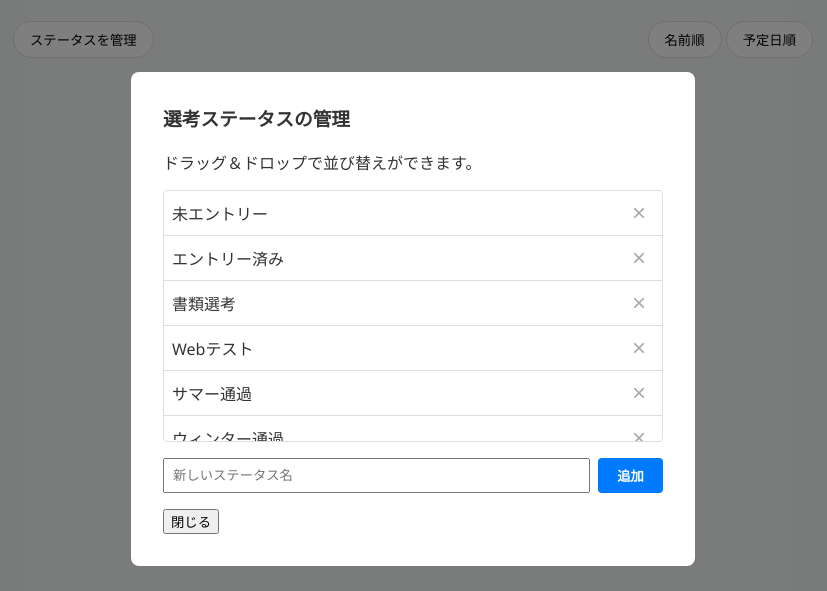
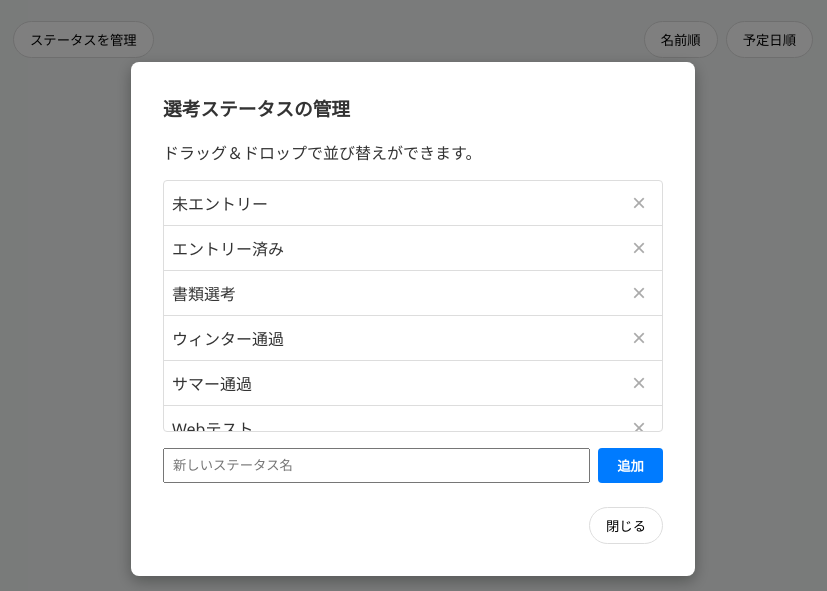
Before and after one commit to 3namo/entry, a plain HTML site: page index.html in a window 1280 px wide. Both pictures are taken after a click on the button "ステータスを管理". Shown: the part 81-672 px from the top of the page, without its empty margins (227-1054 px from the left). Drawn offline with nearby package versions, Linux system fonts and the light colour scheme.

Commit message:
Update index.html

```diff
--- a/index.html
+++ b/index.html
@@ -13,12 +13,29 @@
     body { font-family: 'Segoe UI', Meiryo, sans-serif; margin: 0; background-color: var(--bg-color); color: var(--text-color); }
     .container { max-width: 800px; margin: 2rem auto; padding: 0 1rem; }
     h1 { text-align: center; color: #444; }
-    .toolbar { display: flex; justify-content: space-between; align-items: center; gap: 0.5rem; margin: 1.5rem 0; flex-wrap: wrap; }
-    .sort-btn, .manage-btn {
-      padding: 0.5rem 1rem; border: 1px solid var(--border-color); background-color: var(--bg-alt-color);
-      border-radius: 20px; cursor: pointer; transition: background-color 0.2s, color 0.2s;
+
+    /* ▼▼▼ 変更点 ▼▼▼ */
+    .toolbar {
+      display: flex;
+      justify-content: space-between; /* 양쪽 끝으로 정렬 */
+      align-items: center;
+      margin: 1.5rem 0;
     }
-    .sort-btn:hover, .manage-btn:hover { background-color: #e9ecef; }
+    .sort-group {
+      display: flex;
+      gap: 0.5rem;
+    }
+    .toolbar-btn {
+      padding: 0.5rem 1rem;
+      border: 1px solid var(--border-color);
+      background-color: var(--bg-alt-color);
+      border-radius: 20px;
+      cursor: pointer;
+      transition: background-color 0.2s, color 0.2s;
+    }
+    .toolbar-btn:hover { background-color: #e9ecef; }
+    /* ▲▲▲ 変更点 ▲▲▲ */
+
     #company-list { margin-top: 1rem; }
     .company-item {
       background-color: var(--bg-alt-color); border: 1px solid var(--border-color);
@@ -46,24 +63,30 @@
     .add-new-btn { background-color: var(--accent-color); color: white; }
     .cancel-add-btn { background-color: #6c757d; color: white; }
 
-    /* ▼▼▼ ステータス管理モーダル ▼▼▼ */
     .modal-overlay { position: fixed; top: 0; left: 0; width: 100%; height: 100%; background: rgba(0,0,0,0.5); display: none; justify-content: center; align-items: center; z-index: 1000; }
-    .modal-content { background: white; padding: 2rem; border-radius: 8px; width: 90%; max-width: 500px; }
+    .modal-content { background: white; padding: 2rem; border-radius: 8px; width: 90%; max-width: 500px; box-shadow: 0 5px 15px rgba(0,0,0,0.3); }
     .modal-content h3 { margin-top: 0; }
     #status-options-list { list-style: none; padding: 0; max-height: 250px; overflow-y: auto; border: 1px solid var(--border-color); border-radius: 4px; }
-    #status-options-list li { display: flex; justify-content: space-between; align-items: center; padding: 0.5rem; border-bottom: 1px solid var(--border-color); cursor: move; /* 変更点: カーソル */ }
+    #status-options-list li { display: flex; justify-content: space-between; align-items: center; padding: 0.5rem; border-bottom: 1px solid var(--border-color); cursor: move; }
     #status-options-list li:last-child { border-bottom: none; }
     #add-status-form { display: flex; gap: 0.5rem; margin-top: 1rem; }
+
+    /* ▼▼▼ 変更点 ▼▼▼ */
+    .modal-footer {
+      margin-top: 1.5rem;
+      text-align: right;
+    }
+    /* ▲▲▲ 変更点 ▲▲▲ */
   </style>
 </head>
 <body>
   <div class="container">
     <h1>選考状況管理</h1>
     <div class="toolbar">
-      <button id="manage-status-btn" class="manage-btn">ステータスを管理</button>
-      <div>
-        <button id="sort-by-name" class="sort-btn">名前順</button>
-        <button id="sort-by-date" class="sort-btn">予定日順</button>
+      <button id="manage-status-btn" class="toolbar-btn">ステータスを管理</button>
+      <div class="sort-group">
+        <button id="sort-by-name" class="toolbar-btn">名前順</button>
+        <button id="sort-by-date" class="toolbar-btn">予定日順</button>
       </div>
     </div>
     <div id="company-list"></div>
@@ -82,11 +105,14 @@
         <input type="text" id="new-status-name" placeholder="新しいステータス名" required style="flex-grow:1; padding: 0.5rem;">
         <button type="submit" class="form-btn add-new-btn">追加</button>
       </form>
-      <button id="close-modal-btn" style="margin-top: 1rem;">閉じる</button>
-    </div>
+      <div class="modal-footer">
+        <button id="close-modal-btn" class="toolbar-btn">閉じる</button>
+      </div>
+      </div>
   </div>
 
   <script>
+    // JavaScript部分は変更ありませんので、そのままお使いください。
     document.addEventListener('DOMContentLoaded', () => {
       const companyList = document.getElementById('company-list');
       const addCompanyBtn = document.getElementById('add-company-btn');
@@ -105,7 +131,7 @@
       const COMPANY_KEY = 'myJobApplications_v4';
       const STATUS_KEY = 'jobApp_statusOptions_v4';
 
-      const defaultStatusOptions = ["未エントリー", "エントリー済み", "書類選考", "Webテスト", "サマー通過", "ウィンター通過", "1次面接前", "1次面接通過", "2次面接前", "2次面接通過", "最終面接前", "最終面接通過", "内々定", "内定", "お祈り"];
+      const defaultStatusOptions = ["未エントリー", "エントリー済み", "書類選考", "ウィンター通過", "サマー通過", "Webテスト", "1次面接前", "1次面接結果待ち", "1次面接通過", "2次面接前", "2次面接結果待ち", "2次面接通過", "最終面接前", "最終面接結果待ち", "内々定", "内定", "お祈り"];
       const statusColors = {"内々定": "#28a745", "最終面接": "#17a2b8", "2次面接": "#007bff", "1次面接": "#007bff", "お祈り": "#6c757d", "書類選考": "#ffc107"};
 
       let companies = JSON.parse(localStorage.getItem(COMPANY_KEY)) || [];
@@ -195,11 +221,9 @@
       sortByNameBtn.addEventListener('click', () => { companies.sort((a,b) => a.name.localeCompare(b.name, 'ja')); renderCompanies(); });
       sortByDateBtn.addEventListener('click', () => { companies.sort((a,b) => { if (!a.nextDate) return 1; if (!b.nextDate) return -1; return new Date(a.nextDate) - new Date(b.nextDate); }); renderCompanies(); });
 
-      // --- ▼▼▼ ステータス管理（並び替え機能を含む） ▼▼▼ ---
       manageStatusBtn.addEventListener('click', () => { renderStatusOptionsInModal(); modal.style.display = 'flex'; });
       closeModalBtn.addEventListener('click', () => modal.style.display = 'none');
       modal.addEventListener('click', (e) => { if (e.target === modal) modal.style.display = 'none'; });
-
       addStatusForm.addEventListener('submit', (e) => {
           e.preventDefault();
           const newName = newStatusNameInput.value.trim();
@@ -223,20 +247,15 @@
           }
       });
 
-      // 並び替えの初期化
       new Sortable(statusOptionsList, {
           animation: 150,
           onEnd: (evt) => {
-              // statusOptions配列の順序を更新
               const [movedItem] = statusOptions.splice(evt.oldIndex, 1);
               statusOptions.splice(evt.newIndex, 0, movedItem);
-
-              // 新しい順序を保存し、メインリストのドロップダウンに反映
               saveStatusOptions();
               renderCompanies();
           }
       });
-      // --- ▲▲▲ 変更点 ▲▲▲ ---
 
       renderCompanies();
     });
```
